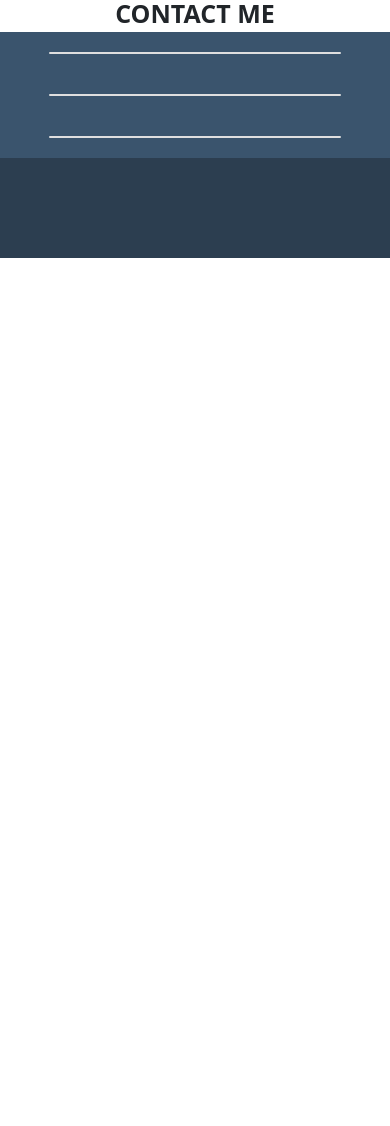
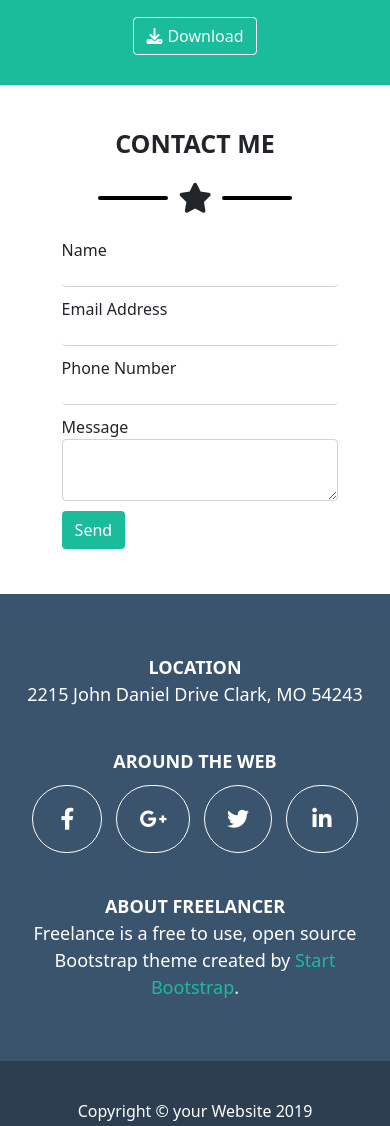
Before and after one commit to imLukePex/html-css-bootstrap-freelancer, a plain HTML site: page index.html in a window 390 px wide. Shown: the part 3024-4150 px from the top of the page. Before the commit the page ends 3282 px from the top, so only its background shows below. Drawn offline with nearby package versions, Linux system fonts and the light colour scheme.

Commit message:
final project + media query

```diff
--- a/css/style.css
+++ b/css/style.css
@@ -92,9 +92,13 @@ main {
     margin: 20px 0;
 }
 
+#ms_portfolio .row {
+    width: 95%;
+    margin: 0 auto;
+}
+
 .card {
-    width: 80%;
-    margin: 0 auto;
+    width: 100%;
     border-radius: 20px;
 }
 
@@ -123,16 +127,136 @@ main {
     font-size: 30px;
 }
 
-#footer-top {
-    background-color: #3a546d;
-}
-
-#footer-top .row {
-    width: 100%;
+#ms_about .about {
+    width: 80%;
     margin: 0 auto;
 }
 
-#footer-bottom {
+#ms_about .text-about {
+    color: #ffff;
+}
+
+#ms_about p {
+    margin-bottom: 0;
+}
+
+.about-button-container a i {
+    margin-right: 5px;
+}
+
+/* Stili Contatti */
+
+#ms_contact {
+    margin: 40px 0;
+}
+
+#ms_contact .decoration .line {
+    width: 70px;
+    height: 4px;
+    background-color: black;
+    margin: 0 10px;
+    border-radius: 20px;
+}
+
+#ms_contact .decoration i {
+    font-size: 30px;
+}
+
+#ms_contact .contact {
+    width: 80%;
+    margin: 0 auto;
+}
+
+#ms_contact .contact-form {
+    border-left: none;
+    border-right: none;
+    border-top: none;
+    padding: 0;
+}
+
+#ms_contact .contact-col {
+    margin: 5px;
+}
+
+#ms_contact .form-label {
+    margin: 0;
+}
+
+.contact-submit {
+    background-color: #1abc9c;
+    color: #ffff;
+}
+
+/* Stili Footer */
+
+/* Stili Footer Top */
+#ms_footer-top, #ms_footer-bottom {
+    color: #ffff;
+}
+
+#ms_footer-top {
+    background-color: #3a546d;
+    padding: 40px 0;
+}
+
+#ms_footer-top .row {
+    width: 95%;
+    margin: 0 auto;
+}
+
+.footer-top-content .footer-title {
+    font-size: 18px;
+    font-weight: 600;
+}
+
+.footer-top-content .footer-text {
+    font-size: 18px;
+}
+
+#ms_footer-top a {
+    text-decoration: none;
+}
+
+.footer-icons {
+    margin-top: 10px;
+}
+
+.footer-icons a {
+    color: #ffff;
+    font-size: 22px;
+}
+
+.footer-icons i {
+    border: 1px solid #ffff;
+    border-radius: 50px;
+    margin: 0 5px;
+}
+
+.footer-icons .fa-facebook-f {
+    padding: 22px 27px;
+}
+
+.footer-icons .fa-google-plus-g {
+    padding: 22px;
+}
+
+.footer-icons .fa-twitter {
+    padding: 22px;
+}
+
+.footer-icons .fa-linkedin-in {
+    padding: 22px 25px;
+}
+
+.footer-top-content .footer-text a {
+    color: #1abc9c;
+}
+
+/* Stili Footer Down */
+#ms_footer-bottom {
     background-color: #2c3e50;
     height: 100px;
+    display: flex;
+    justify-content: center;
+    align-items: center;
 }
--- a/index.html
+++ b/index.html
@@ -68,8 +68,8 @@
                     <div class="line"></div>
                 </div>
             </div>
-            <div class="row">
-                <div class="col-12 col-md-6 col-lg-4">
+            <div class="row row-cols-1 row-cols-md-2 row-cols-lg-3">
+                <div class="col p-2">
                     <div class="card">
                         <div class="img-container">
                             <img src="img/cabin.png" alt="cabin">
@@ -77,7 +77,7 @@
                     </div>
                 </div>
 
-                <div class="col-12 col-md-6 col-lg-4">
+                <div class="col p-2">
                     <div class="card">
                         <div class="img-container">
                             <img src="img/cake.png" alt="cake">
@@ -85,7 +85,7 @@
                     </div>
                 </div>
 
-                <div class="col-12 col-md-6 col-lg-4">
+                <div class="col p-2">
                     <div class="card">
                         <div class="img-container">
                             <img src="img/circus.png" alt="circus">
@@ -93,7 +93,7 @@
                     </div>
                 </div>
 
-                <div class="col-12 col-md-6 col-lg-4">
+                <div class="col p-2">
                     <div class="card">
                         <div class="img-container">
                             <img src="img/game.png" alt="game">
@@ -101,7 +101,7 @@
                     </div>
                 </div>
 
-                <div class="col-12 col-md-6 col-lg-4">
+                <div class="col p-2">
                     <div class="card">
                         <div class="img-container">
                             <img src="img/safe.png" alt="safe">
@@ -109,7 +109,7 @@
                     </div>
                 </div>
 
-                <div class="col-12 col-md-6 col-lg-4">
+                <div class="col p-2">
                     <div class="card">
                         <div class="img-container">
                             <img src="img/submarine.png" alt="submarine">
@@ -130,57 +130,97 @@
                         <div class="line"></div>
                     </div>
                 </div>
-                <div class="row">
+                <div class="row about">
                     <div class="col-12 col-md-6">
-                        <div class="card">
+                        <div class="text-about">
                             <p> Freelancer is a free bootstrap theme created by Start Bootstrap. The download includes the complee source files including HTML, CSS, and JavaScript as well as optional LESS stylesheets for easy customization.</p>
                         </div>
                     </div>
                     <div class="col-12 col-md-6">
-                        <div class="card">
+                        <div class="text-about">
                             <p> Whether you're a student looking to showcase your work, a professional looking to attract clients, or a graphic artist looking to share your projects, this template is the perfect starting point!</p>
                         </div>
                     </div>
+                </div>
+
+                <div class="about-button-container text-center">
+                    <a href="#"><button type="button" class="btn btn-outline-light"><i class="fa-solid fa-download"></i>Download</button></a>
                 </div>
             </div>
             <a class="button" href="#"></a>
         </section>
 
         <!-- Sezione Contatti -->
-        <section>
-            <div class="ms_container">
+        <section id="ms_contact">
+            <div class="container">
                 <div class="title contact text-center"> CONTACT ME </div>
-                <div class="write"></div>
-                <div class="write"></div>
-                <div class="write"></div>
-                <div class="write message"></div>
-                <a class="button" href="#"></a>
+                <div class="decoration">
+                    <div class="line"></div>
+                    <i class="fa-solid fa-star"></i>
+                    <div class="line"></div>
+                </div>
+                <form class="row contact g-3">
+                    <div class="col-12 contact-col">
+                      <label for="inputEmail4" class="form-label">Name</label>
+                      <input type="name" class="form-control contact-form" id="inputEmail4">
+                    </div>
+                    <div class="col-12 contact-col">
+                      <label for="inputPassword4" class="form-label">Email Address</label>
+                      <input type="email-address" class="form-control contact-form" id="inputPassword4">
+                    </div>
+                    <div class="col-12 contact-col">
+                      <label for="inputAddress" class="form-label">Phone Number</label>
+                      <input type="phone-number" class="form-control contact-form" id="inputAddress">
+                    </div>
+                    <div class="col-12 contact-col">
+                      <label for="inputAddress2" class="form-label">Message</label>
+                      <textarea class="form-control" aria-label="With textarea"></textarea>
+                    </div>
+
+                    <div class="col-12 contact-col">
+                      <button type="send" class="btn contact-submit">Send</button>
+                    </div>
+                  </form>
             </div>
         </section>
     </main>
 
     <!-- Sezione Footer -->
     <footer>
-        <section id="footer-top">
+        <section id="ms_footer-top">
+            <div class="footer-container text-center">
                 <div class="row">
                     <div class="col-12 col-md-4">
-                    <div class="card"></div>
+                        <div class="footer-top-content">
+                            <div class="footer-title">LOCATION</div>
+                            <div class="footer-text">2215 John Daniel Drive Clark, MO 54243</div>
                         </div>
-
+                    </div>
                     <div class="col-12 col-md-4">
-                    <div class="card"></div>
+                        <div class="footer-top-content">
+                            <div class="footer-title">AROUND THE WEB</div>
+                            <div class="footer-icons">
+                                <a href="#"><i class="fa-brands fa-facebook-f"></i></a>
+                                <a href="#"><i class="fa-brands fa-google-plus-g"></i></a>
+                                <a href="#"><i class="fa-brands fa-twitter"></i></a>
+                                <a href="#"><i class="fa-brands fa-linkedin-in"></i></a>
                             </div>
-
+                        </div>
+                    </div>
                     <div class="col-12 col-md-4">
-                    <div class="card"></div>
+                        <div class="footer-top-content">
+                            <div class="footer-title">ABOUT FREELANCER</div>
+                            <div class="footer-text">Freelance is a free to use, open source Bootstrap theme created by <span><a href="#">Start Bootstrap</a></span>.</div>
+                        </div>
+                    </div>
                 </div>
             </div>
         </section>
 
 
-        <section id="footer-bottom">
-            <div class="ms_container">
-
+        <section id="ms_footer-bottom">
+            <div class="footer-container text-center">
+                <div class="copyright-text">Copyright © your Website 2019</div>
             </div>
         </section>
     </footer>
```
Lines whose indentation alone changed are shown as unchanged.
